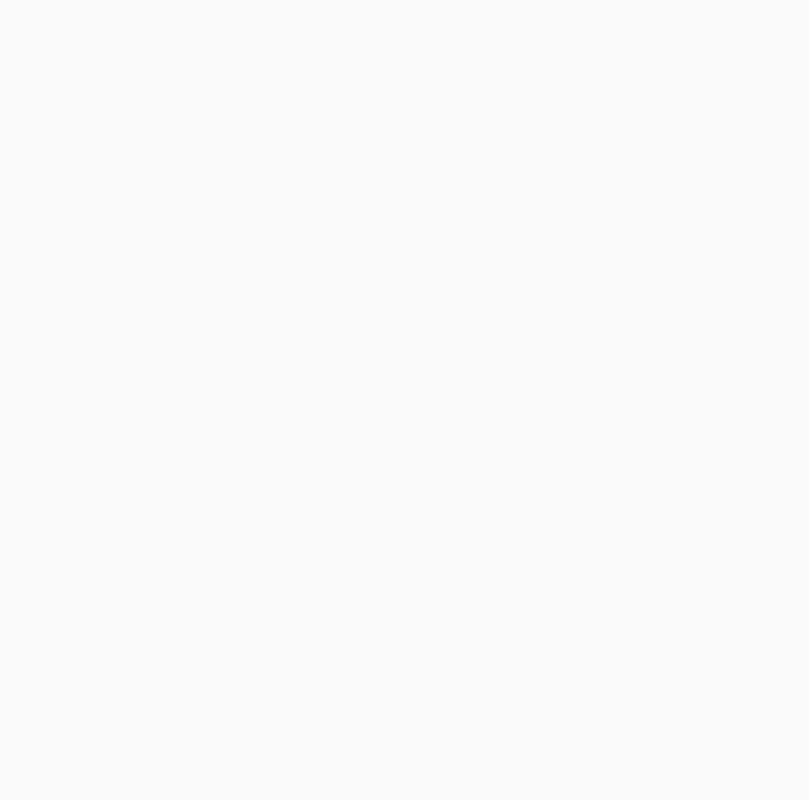
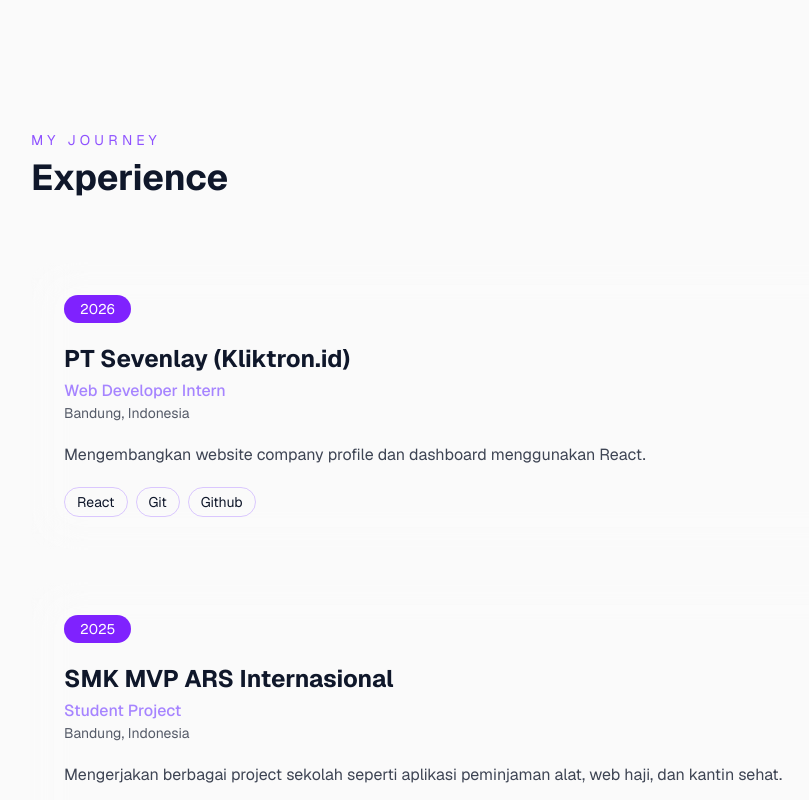
Before and after one commit to Perdanatrisna98/Portofolio, a Next.js app: page / in a window 1280 px wide. Shown: the part 2580-3380 px from the top of the page, without its empty margins (1-810 px from the left). Before the commit the page ends 1950 px from the top, so only its background shows below. Built offline with nearby package versions, Linux system fonts and the light colour scheme.

Commit message:
feat(home): add experience section

```diff
--- a/app/page.tsx
+++ b/app/page.tsx
@@ -1,12 +1,16 @@
 import MainLayout from "@/components/layout/MainLayout";
 import About from "@/components/sections/About";
+import Experience from "@/components/sections/Experience";
 import Hero from "@/components/sections/Hero";
+import Skills from "@/components/sections/Skills";
 
 export default function Home() {
   return (
     <MainLayout>
         <Hero />
         <About />
+        <Skills />
+        <Experience />
     </MainLayout>
   );
 }
--- /dev/null
+++ b/components/common/TimelineCard.tsx
@@ -0,0 +1,52 @@
+import GlassCard from "./GlassCard";
+
+interface TimelineCardProps {
+    year: string;
+    company: string;
+    position: string;
+    location: string;
+    description: string;
+    technologies: string[];
+}
+
+export default function TimelineCard({
+    year,
+    company,
+    position,
+    location,
+    description,
+    technologies
+}:TimelineCardProps) {
+    return (
+        <GlassCard>
+            <div className="flex flex-col gap-5">
+                <span className="w-fit rounded-full bg-violet-600 px-4 py-1 text-sm text-white">
+                    {year}
+                </span>
+                <div>
+                    <h3 className="text-2xl font-bold">
+                        {company}
+                    </h3>
+                    <p className="mt-1 font-medium text-violet-400">
+                        {position}
+                    </p>
+                    <p className="text-sm opacity-70">
+                        {location}
+                    </p>
+                </div>
+
+                <p className="opacity-80">
+                    {description}
+                </p>
+
+                <div className="flex flex-wrap gap-2">
+                    {technologies.map((tech) => (
+                        <span key={tech} className="rounded-full border border-violet-500/30 px-3 py-1 text-sm">
+                            {tech}
+                        </span>
+                    ))}
+                </div>
+            </div>
+        </GlassCard>
+    )
+}
--- /dev/null
+++ b/components/sections/Experience.tsx
@@ -0,0 +1,27 @@
+"use client";
+
+import { motion } from "framer-motion";
+import Container from "../layout/Container";
+import SectionTitle from "../common/SectionTitle";
+import TimelineCard from "../common/TimelineCard";
+import { experience } from "@/data/experience";
+
+export default function Experience() {
+    return (
+        <section id="experience" className="py-24">
+            <Container>
+                <SectionTitle title="Experience" subtitle="MY JOURNEY"/>
+
+                <div className="space-y-8">
+                    {experience.map((experience, index) => (
+                        <motion.div key={experience.company} initial={{ opacity: 0, y:50, }} whileInView={{ opacity: 1, y:0, }} viewport={{ once: true, }} transition={{ delay: index * .15, }}>
+                            <TimelineCard
+                                {...experience}
+                            />
+                        </motion.div>
+                    ))}
+                </div>
+            </Container>
+        </section>
+    )
+}
--- /dev/null
+++ b/data/experience.ts
@@ -0,0 +1,18 @@
+export const experience = [
+    {
+        year: "2026",
+        company: "PT Sevenlay (Kliktron.id)",
+        position: "Web Developer Intern",
+        location: "Bandung, Indonesia",
+        description: "Mengembangkan website company profile dan dashboard menggunakan React.",
+        technologies: ["React", "Git", "Github"]
+    },
+    {
+        year: "2025",
+        company: "SMK MVP ARS Internasional",
+        position: "Student Project",
+        location: "Bandung, Indonesia",
+        description: "Mengerjakan berbagai project sekolah seperti aplikasi peminjaman alat, web haji, dan kantin sehat.",
+        technologies: ["Laravel", "Bootstrap", "MySQL", "Github", "Git"]
+    },
+]
```
